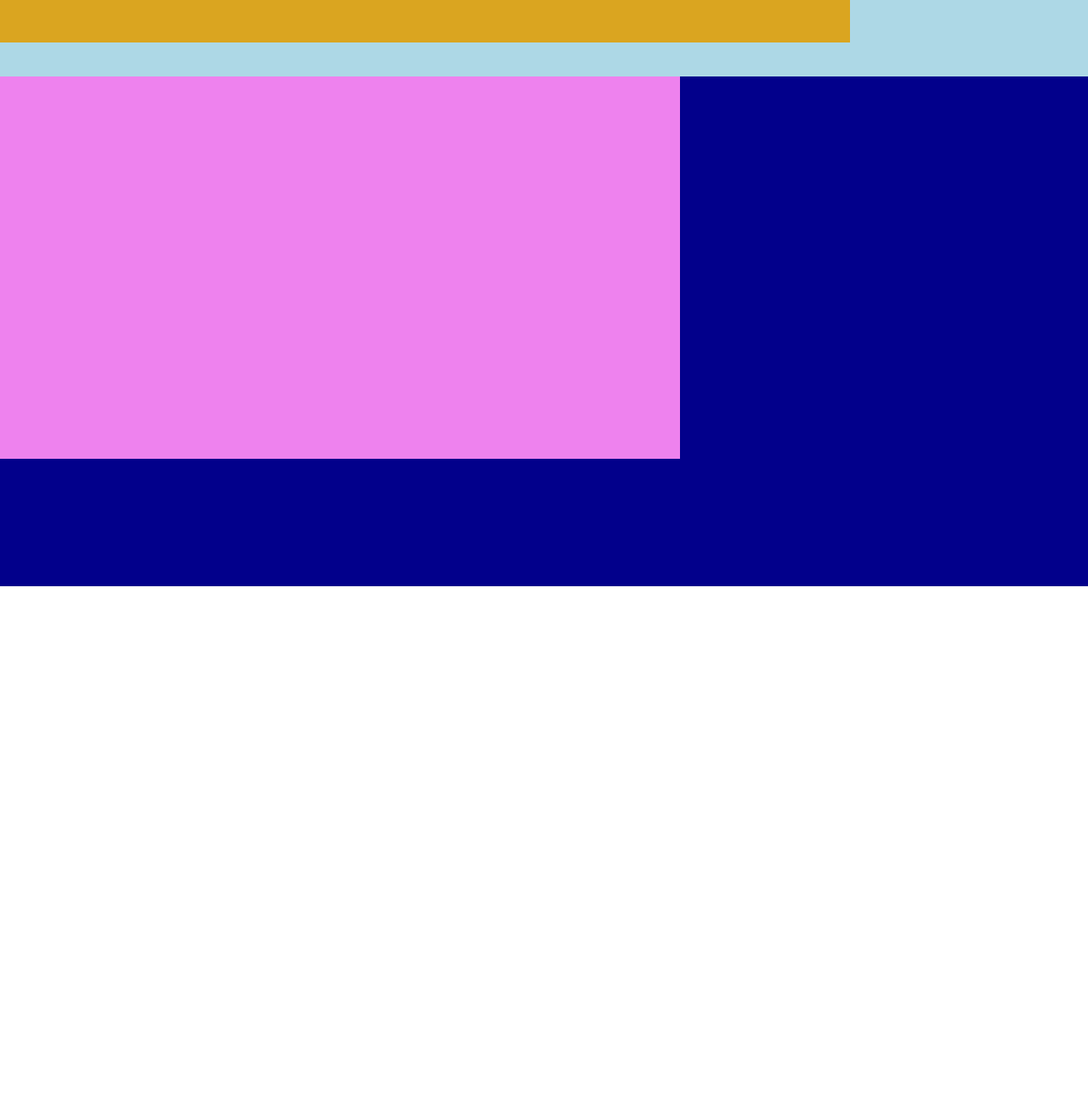
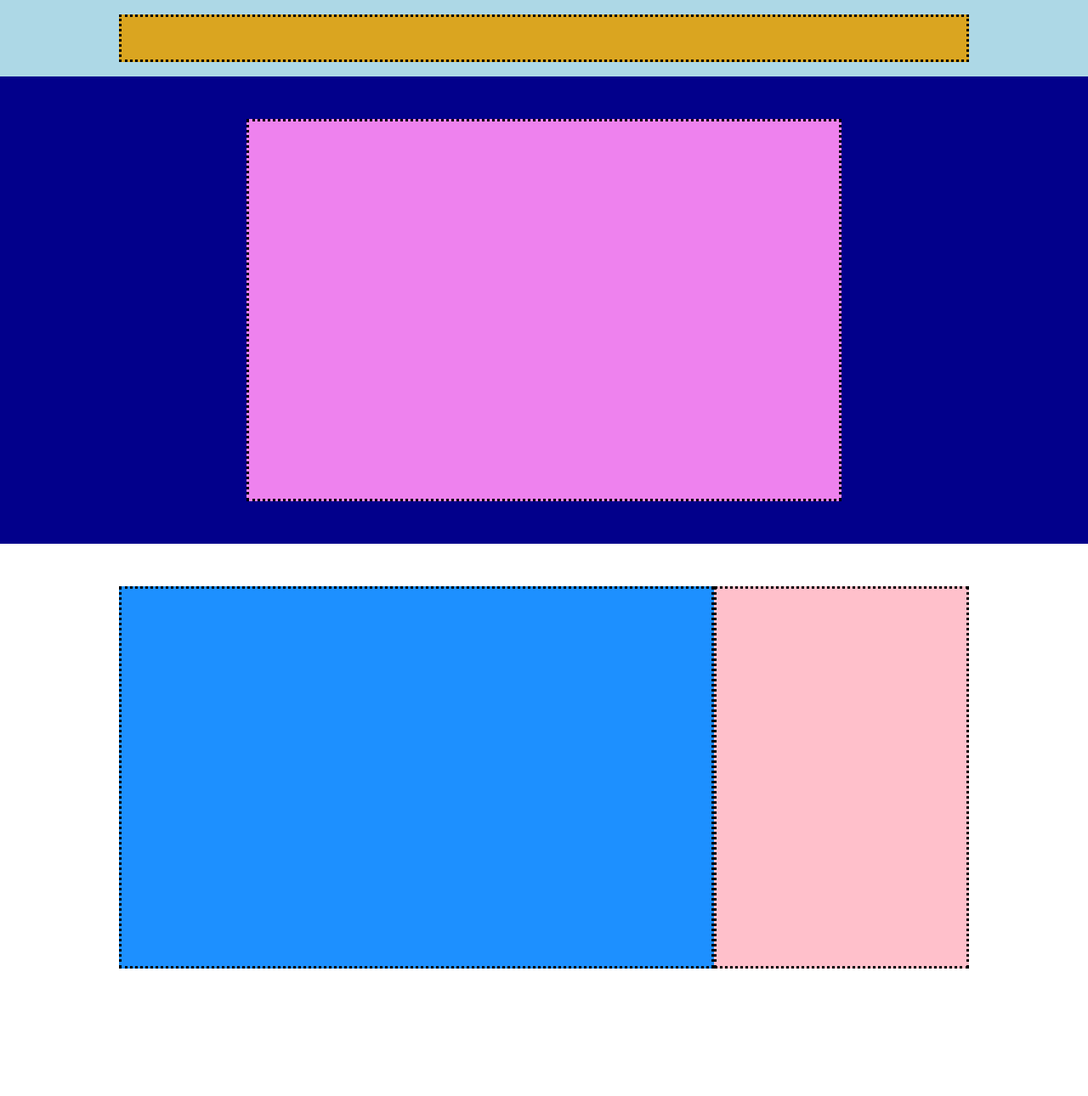
Before and after one commit to LucaCaligola/htmlcss-struttura-discord, a plain HTML site: page index.html in a window 1280 px wide. Shown: the whole page at 85% size. Before the commit the page ends 800 px from the top, so only its background shows below. Drawn offline with Linux system fonts and the light colour scheme.

Commit message:
Prime 3 sezioni create

```diff
--- a/index.html
+++ b/index.html
@@ -8,19 +8,44 @@
 </head>
 <body>
     <header class="flex-container">
-        <section class="nav-bar flex-box">
+        <div class="nav-bar">
 
-        </section>
+        </div>
     </header>
 
-
+<main>
     <section class="blue flex-container">
 
-        <section class="hero flex-box">
-
-        </section>
+        <div class="hero">
+            <!-- contenitore blue -->
+        </div>
 
     </section>
+
+    <section class="white flex-container">
+        <!-- contenitore bianco -->
+        <div class="blu-container">
+
+        </div>
+
+        <div class="pink">
+
+        </div>
+    </section>
+
+    <section class="grey">
+            <!-- contenitore gricio -->
+    </section>
+
+    <section class="white">
+        <!-- contenitore bianco -->
+    </section>
+
+
+
+
+</main>
+
 
 
 
--- a/style.css
+++ b/style.css
@@ -13,34 +13,56 @@ header {
 .flex-container {
     display: flex;
     flex-direction: row;
-
+    justify-content: center;
+    align-items: center;
 }
-
-.nav-bar {
-    height: 50px;
-    width: 1000px;
-    background-color: #DAA520;
 
 
 
+.nav-bar {
 
+    width: 1000px;
+    padding: 25px;
+    background-color: #DAA520;
+    border: dotted 3px black;
 }
 
 .blue {
-    height: 600px;
+    padding: 50px;
     background-color: #02008B ;
 }
 
 .hero {
     background-color: #EE82EE;
     height: 450px;
-    width: 800px;
+    width: 700px;
+    border: dotted 3px black;
+}
 
 
+.white {
+    padding: 50px;
+    width: 1000px
+
+    background-color: white;
+}
+
+.grey {
+    padding: 50px
+    background-color: #D3D3D3;
+}
+
+.blu-container {
+    width: 700px;
+    background-color: #1D90FF;
+    height: 450px;
+    border: dotted 3px black;
 
 }
 
-.flex-box {
-    justify-content: center;
-    align-items: center;
+.pink {
+    width: 300px;
+    background-color: #FFC0CB;
+    height: 450px;
+    border: dotted 3px black;
 }
```
